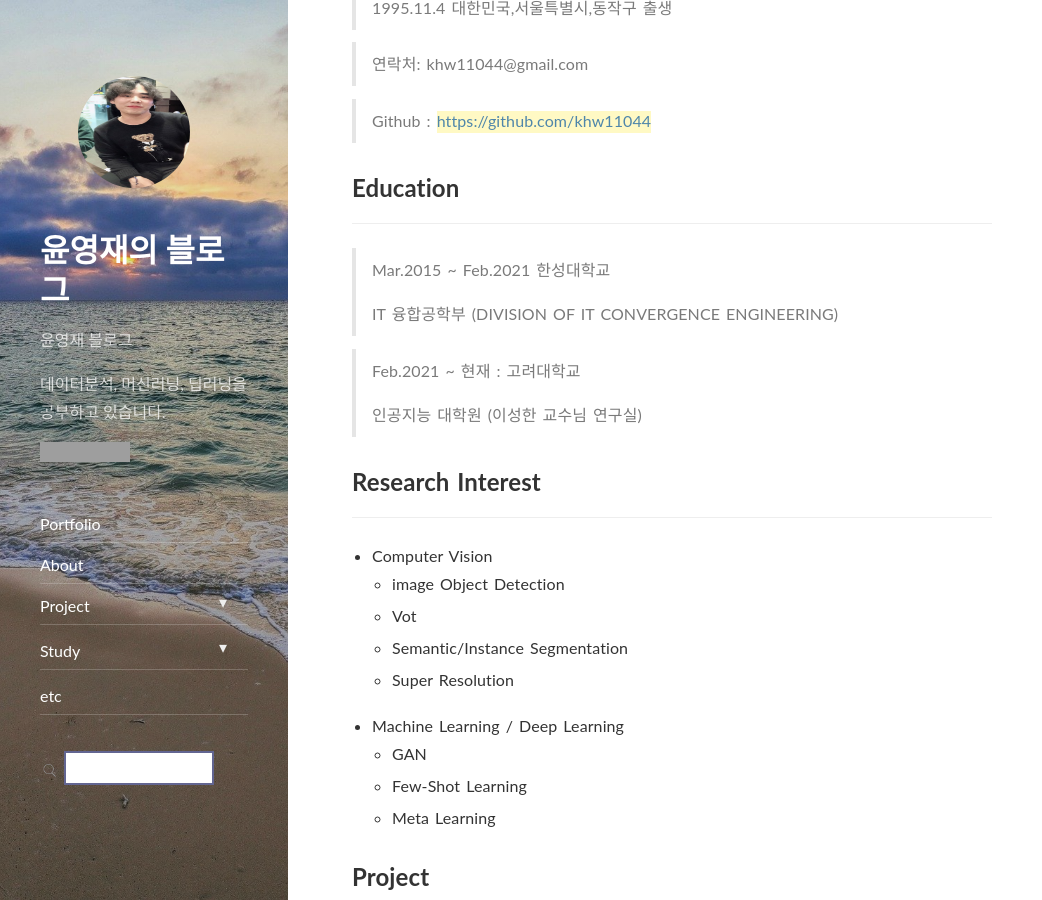
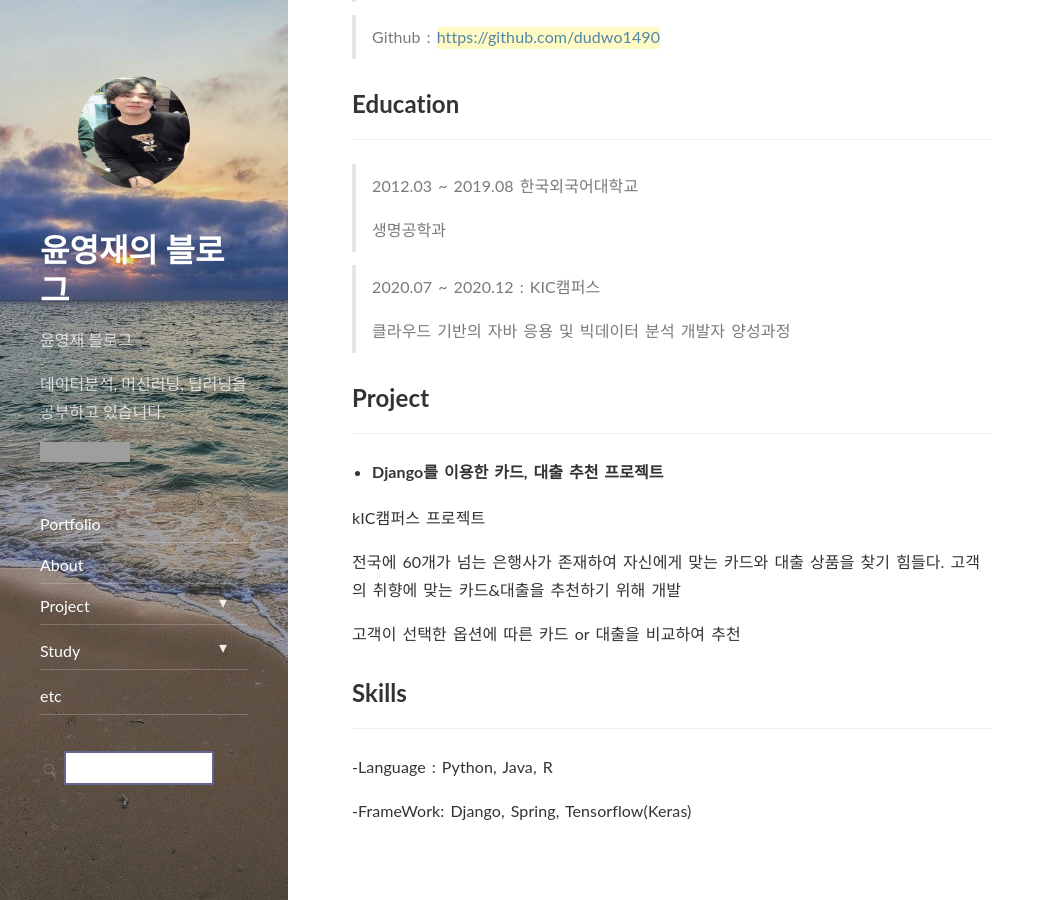
Before and after one commit to dudwo1490/dudwo1490.github.io, a Jekyll site: the page built from portfolio.md, in a window 1280 px wide and 900 px high, scrolled down 573 px. Shown: the whole window, without its empty margins (0-1042 px from the left). Built offline with Jekyll 4.4.1, drawn with Linux system fonts in a browser that asks for light colours; nearby versions of some CDN libraries; some of the changed text lies outside the part shown; grey boxes are pictures that could not be loaded.

Commit message:
blog12345

```diff
--- a/_data/authors.yml
+++ b/_data/authors.yml
@@ -9,7 +9,7 @@ yyj:
   # Markdown enabled, can use multiple paragraphs (enabled by `|`)
   # 자기 소개
   about:             |
-    간단한 자기소개
+
     저는 데이터분석, 머신러닝, 딥러닝을 공부하고 있습니다.
 
 
--- a/portfolio.md
+++ b/portfolio.md
@@ -10,112 +10,49 @@ order: 1
 <span style=
 "font-size:170%;
 font-weight:bold">
-김현우
+윤영재
 </span>
 </center>
 
-<center>MAJOR : AI EENGINEERING</center>
-
-<center>Korean University</center>
-
-<center>145, Anam-ro, Seongbuk-gu, Seoul, Republic of Korea</center>
 
 ## Personal Data
 ---
-> 1995.11.4 대한민국,서울특별시,동작구 출생
+> 1992.12.16 대한민국,서울특별시 출생
 
-> 연락처: khw11044@gmail.com
+> 연락처: dudwo1490@naver.com
 
-> Github : <a href="https://github.com/khw11044">https://github.com/khw11044</a>
+> Github : <a href="https://github.com/dudwo1490">https://github.com/dudwo1490</a>
 
 
 ## Education
 ---
-> Mar.2015 ~ Feb.2021 한성대학교
+> 2012.03 ~ 2019.08 한국외국어대학교
 >
-> IT 융합공학부 (DIVISION OF IT CONVERGENCE ENGINEERING)
+> 생명공학과
 
-> Feb.2021 ~ 현재 : 고려대학교
+> 2020.07 ~ 2020.12 : KIC캠퍼스
 >
-> 인공지능 대학원 (이성한 교수님 연구실)
+> 클라우드 기반의 자바 응용 및 빅데이터 분석 개발자 양성과정
 
 
-## Research Interest
----
-
-* Computer Vision
-    + image Object Detection
-    + Vot
-    + Semantic/Instance Segmentation
-    + Super Resolution
-
-* Machine Learning / Deep Learning
-    + GAN
-    + Few-Shot Learning
-    + Meta Learning
 
 ## Project
 ---
 
-* **Visual Object Tracking Using Plenoptic Image Sequences**
+* **Django를 이용한 카드, 대출 추천 프로젝트**
 
-과학기술정보통신부-한성대 프로젝트 : 학부생 인턴
+kIC캠퍼스 프로젝트
 
-Lightfield 영상에서의 Siamease Network를 이용한 단일 객체 추적
+전국에 60개가 넘는 은행사가 존재하여 자신에게 맞는 카드와 대출 상품을 찾기 힘들다.
+고객의 취향에 맞는 카드&대출을 추천하기 위해 개발
 
-* **FPV Swlf-driving RC Car**
-
-VR 헤드셋을 통해 FPV 카메라에서 보내는 실시간 영상을 받으며 일반인들에게 조금더 쉽고 안전하게 자율주행을 체험해보는 프로젝트 수행
-
-* **Anti Drone AI Robot using object detection**
-
-SSD를 활용한 드론 탐지프로그램으로 라즈베리파이와 3D프린터를 이용해 만든 로봇이 드론을 인식하고 pan and tilt모터 체계를 이용하여 드론 트래킹
-
-* **AI Mashroom Classificator App**
-
-mobileNet을 이용한 classification으로 버섯을 구별해주는 인공지능 버섯 도감 어플로서 독버섯 채취 및 섭취 방지를 위한 어플
-
-## Awards
----
-
-<u><strong><a href="https://www.youtube.com/watch?v=-ofj2vTvH0Q/">**The 15th HANSUNG Engineering Competitive Exhibition[PM] 2019 </a></strong></u>
-
-- BRONZE PRIZE, SPONSOR PRIZE
-
-<u><strong><a href="https://www.youtube.com/watch?v=5rFu7Kv_DfY&t=362s">**HANSUNG UNIVERSICY C&C FESTIVAL[PM] 2020</a></strong></u>
-
-- BRONZE PRIZE
+고객이 선택한 옵션에 따른 카드 or 대출을 비교하여 추천
 
 
-<a herf="https://www.youtube.com/watch?v=Mn9Dx5xukcg&t=10s"><u><strong>**The 16th HANSUNG Engineering Competitive Exhibition[PM] 2020</strong></u></a>
-
-- SILVER PRIZE , - BRONZE PRIZE
-
-<a herf="https://www.youtube.com/watch?v=ah9MZQ0PjMI&t=60s"><u><strong>2020년 공개SW 개발자 대회(주최:과학기술정보통신부, 주관:정보통신산업진흥원) [PM] 2020</strong></u></a>
-
-<a herf="https://blog.naver.com/khw11044/222152408161">BRONZE PRIZE</a>
-
-## Work Experiences
----
--2020. 07 – 2020. 11 Visual Object Tracking Using Plenoptic Image Sequences,
-
-Hansung Univ – ETRI
-
-<a herf="https://github.com/khw11044/PlenOpticVot_Siamfc_2020">https://github.com/khw11044/PlenOpticVot_Siamfc_2020</a>
 
 
-## Skills and Certification
+## Skills
 ---
--Language : Python, C/C++
+-Language : Python, Java, R
 
--FrameWork: Pytorch, Tensorflow(Keras)
-
--Certification : CCNA, Internet of Things Knowledge Certification
-
-## Patents
----
-【발명의 영문명칭】: Image-based anti-drone detection device and metohd using deep learning model
-
-【출원번호】: 10-2020-0080646
-
-【출원인】: 김현우, 김태현, 제진명
+-FrameWork: Django, Spring, Tensorflow(Keras)
```
Also changed, not shown: _featured_tags/study-deeplearnbasic.md (added, +8 -0 lines), _featured_tags/study-hongong.md (added, +8 -0 lines).
